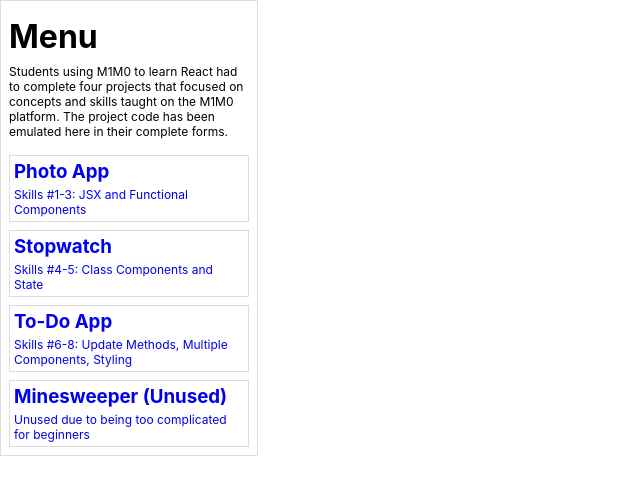
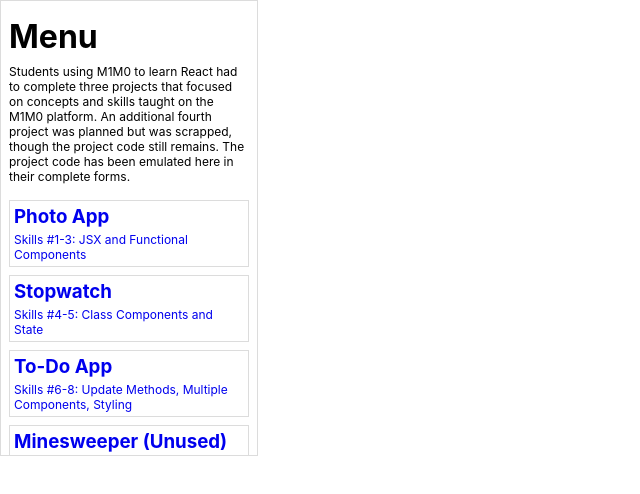
Before and after one commit to kimryan0416/mimo-projects, a React (Create React App) app: page / in a window 1280 px wide. Shown: the top 494 px of the page, without its empty margins (0-640 px from the left). Built offline with nearby package versions, Linux system fonts and the light colour scheme.

Commit message:
fixed typo regarding three, not four projects

```diff
--- a/src/App.js
+++ b/src/App.js
@@ -33,7 +33,7 @@
   return (
     <div className="AppMenu">
       <h1>Menu</h1>
-      <p className="marginBottom4px">Students using M1M0 to learn React had to complete four projects that focused on concepts and skills taught on the M1M0 platform. The project code has been emulated here in their complete forms.</p>
+      <p className="marginBottom4px">Students using M1M0 to learn React had to complete three projects that focused on concepts and skills taught on the M1M0 platform. An additional fourth project was planned but was scrapped, though the project code still remains. The project code has been emulated here in their complete forms.</p>
       <nav>
         <ul>
           <li>
```
